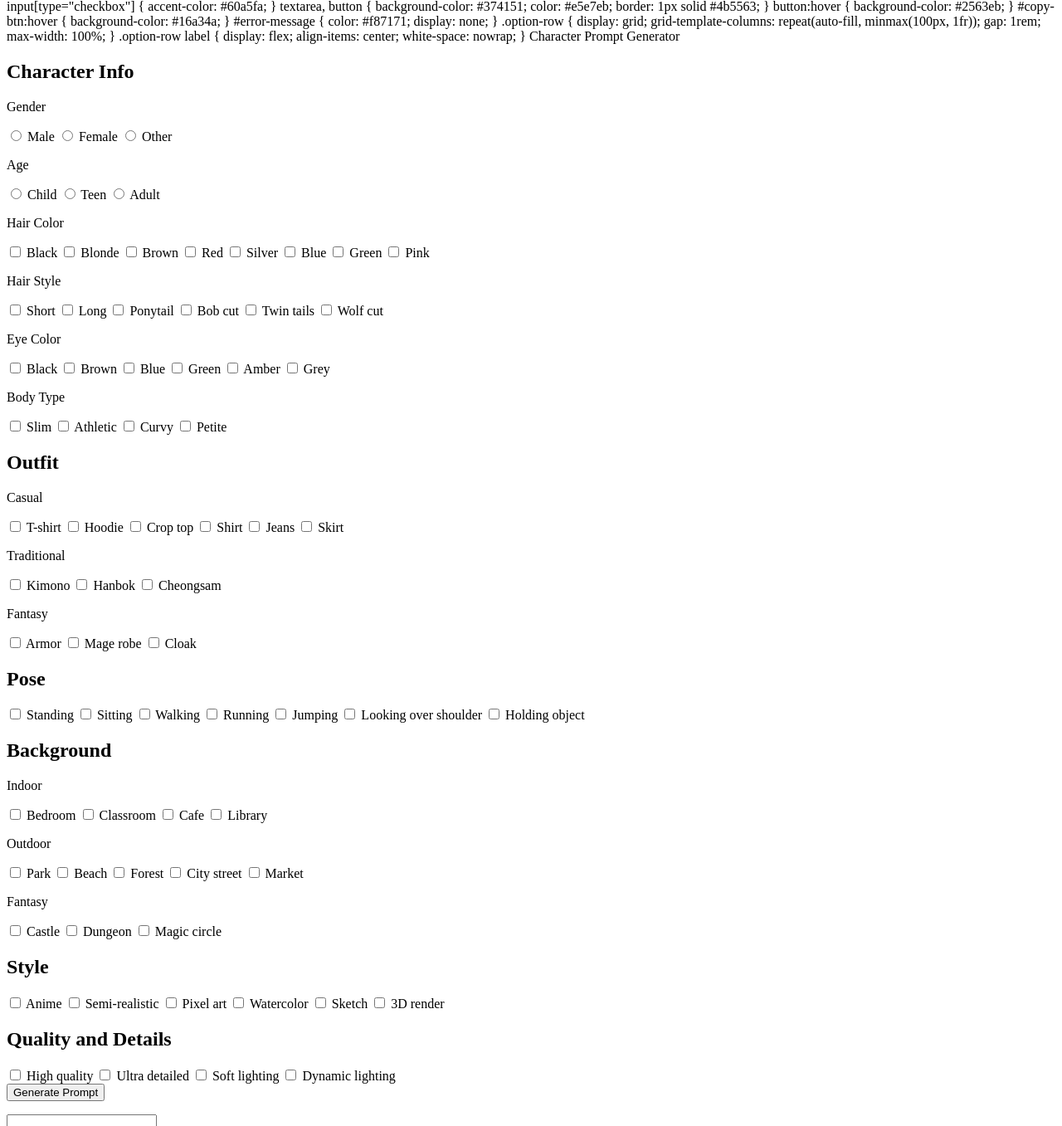
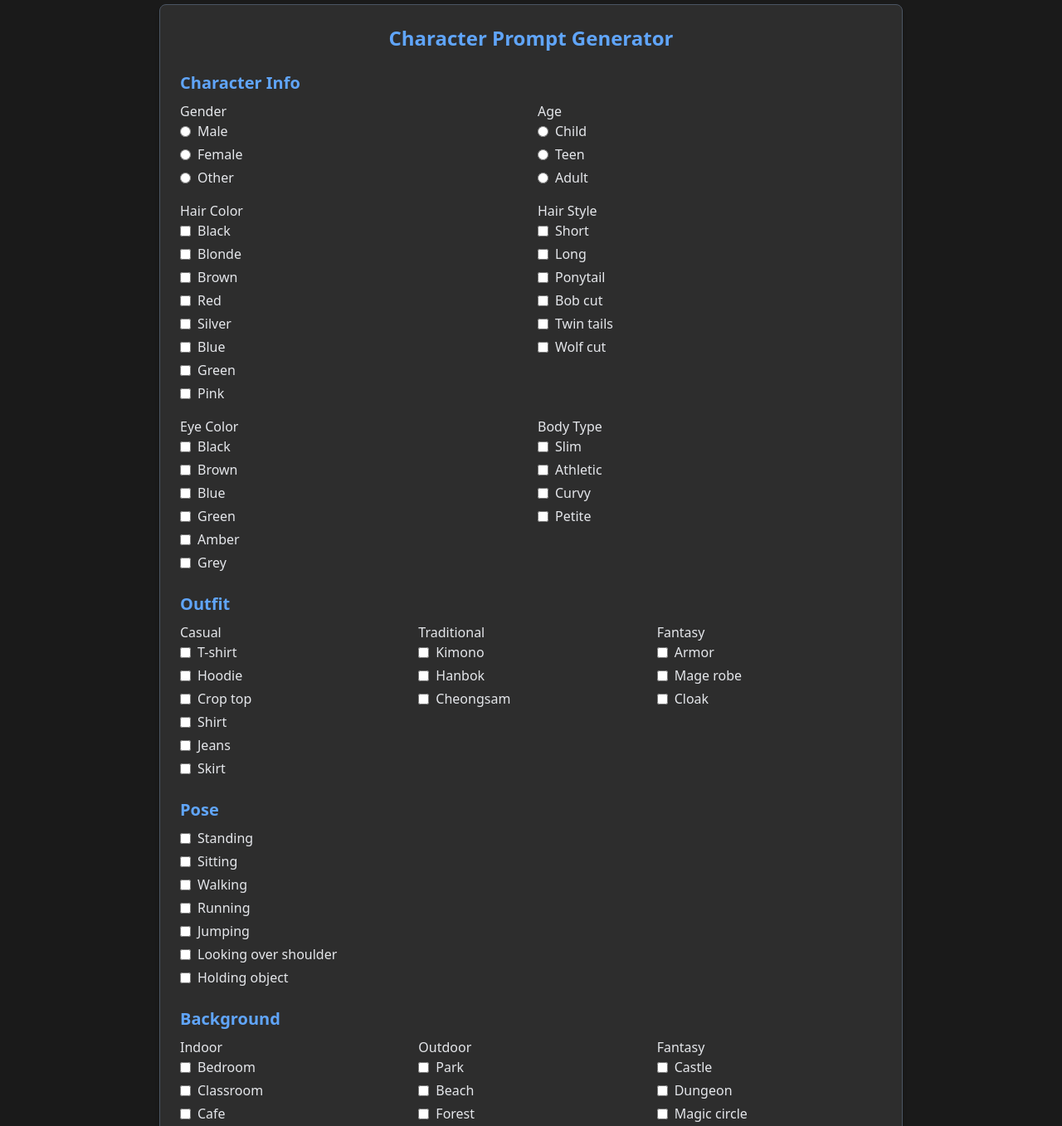
Before and after one commit to Phu2812/AIImageGenarator, a plain HTML site: page index.html in a window 1280 px wide. Shown: the part 27-1384 px from the top of the page at 83% size. Drawn offline with nearby package versions, Linux system fonts and the light colour scheme.

Commit message:
Update index.html

```diff
--- a/index.html
+++ b/index.html
@@ -1,156 +1,3 @@
-
-
-
-
-
-    Prompt Generator
-
-
-
-        body {
-            background-color: #1a1a1a;
-            color: #e5e7eb;
-        }
-        .container {
-            background-color: #2d2d2d;
-            border: 1px solid #4b5563;
-        }
-        .section-title {
-            color: #60a5fa;
-        }
-        input[type="radio"], input[type="checkbox"] {
-            accent-color: #60a5fa;
-        }
-        textarea, button {
-            background-color: #374151;
-            color: #e5e7eb;
-            border: 1px solid #4b5563;
-        }
-        button:hover {
-            background-color: #2563eb;
-        }
-        #copy-btn:hover {
-            background-color: #16a34a;
-        }
-        #error-message {
-            color: #f87171;
-            display: none;
-        }
-        .option-row {
-            display: grid;
-            grid-template-columns: repeat(auto-fill, minmax(100px, 1fr));
-            gap: 1rem;
-            max-width: 100%;
-        }
-        .option-row label {
-            display: flex;
-            align-items: center;
-            white-space: nowrap;
-        }
-
-
-
-
-        Character Prompt Generator
-
-
-    <form id="prompt-form">
-        <!-- Character Info -->
-        <div class="mb-6">
-            <h2 class="text-xl font-semibold mb-2 section-title">Character Info</h2>
-            <div class="space-y-4">
-                <div>
-                    <p class="font-medium mb-1">Gender</p>
-                    <div id="gender-options" class="option-row"></div>
-                </div>
-                <div>
-                    <p class="font-medium mb-1">Age</p>
-                    <div id="age-options" class="option-row"></div>
-                </div>
-                <div>
-                    <p class="font-medium mb-1">Hair Color</p>
-                    <div id="hair-color-options" class="option-row"></div>
-                </div>
-                <div>
-                    <p class="font-medium mb-1">Hair Style</p>
-                    <div id="hair-style-options" class="option-row"></div>
-                </div>
-                <div>
-                    <p class="font-medium mb-1">Eye Color</p>
-                    <div id="eye-color-options" class="option-row"></div>
-                </div>
-                <div>
-                    <p class="font-medium mb-1">Body Type</p>
-                    <div id="body-type-options" class="option-row"></div>
-                </div>
-            </div>
-        </div>
-
-        <!-- Outfit -->
-        <div class="mb-6">
-            <h2 class="text-xl font-semibold mb-2 section-title">Outfit</h2>
-            <div class="space-y-4">
-                <div>
-                    <p class="font-medium mb-1">Casual</p>
-                    <div id="casual-outfit-options" class="option-row"></div>
-                </div>
-                <div>
-                    <p class="font-medium mb-1">Traditional</p>
-                    <div id="traditional-outfit-options" class="option-row"></div>
-                </div>
-                <div>
-                    <p class="font-medium mb-1">Fantasy</p>
-                    <div id="fantasy-outfit-options" class="option-row"></div>
-                </div>
-            </div>
-        </div>
-
-        <!-- Pose -->
-        <div class="mb-6">
-            <h2 class="text-xl font-semibold mb-2 section-title">Pose</h2>
-            <div id="pose-options" class="option-row"></div>
-        </div>
-
-        <!-- Background -->
-        <div class="mb-6">
-            <h2 class="text-xl font-semibold mb-2 section-title">Background</h2>
-            <div class="space-y-4">
-                <div>
-                    <p class="font-medium mb-1">Indoor</p>
-                    <div id="indoor-bg-options" class="option-row"></div>
-                </div>
-                <div>
-                    <p class="font-medium mb-1">Outdoor</p>
-                    <div id="outdoor-bg-options" class="option-row"></div>
-                </div>
-                <div>
-                    <p class="font-medium mb-1">Fantasy</p>
-                    <div id="fantasy-bg-options" class="option-row"></div>
-                </div>
-            </div>
-        </div>
-
-        <!-- Style -->
-        <div class="mb-6">
-            <h2 class="text-xl font-semibold mb-2 section-title">Style</h2>
-            <div id="style-options" class="option-row"></div>
-        </div>
-
-        <!-- Quality -->
-        <div class="mb-6">
-            <h2 class="text-xl font-semibold mb-2 section-title">Quality and Details</h2>
-            <div id="quality-options" class="option-row"></div>
-        </div>
-
-        <button type="button" id="generate-btn" class="bg-blue-600 text-white px-4 py-2 rounded">Generate Prompt</button>
-    </form>
-
-    <div class="mt-6">
-        <textarea id="prompt-output" class="w-full h-32 p-2 rounded" readonly></textarea>
-        <button id="copy-btn" class="mt-2 bg-green-600 text-white px-4 py-2 rounded">Copy Prompt</button>
-    </div>
-</div>
-
 <script type="text/javascript">
         var gk_isXlsx = false;
         var gk_xlsxFileLookup = {};
@@ -180,7 +27,7 @@
                 }
 
                 // Convert filtered JSON back to CSV
-                var csv = XLSX.utils.aoa_to_sheet(filteredData.slice(headerRowIndex));
+                var csv = XLSX.utils.aoa_to_sheet(filteredData.slice(headerRowIndex)); // Create a new sheet from filtered array of arrays
                 csv = XLSX.utils.sheet_to_csv(csv, { header: 1 });
                 return csv;
             } catch (e) {
@@ -190,105 +37,312 @@
         }
         return gk_fileData[filename] || "";
         }
+        </script><!DOCTYPE html>
+<html lang="en">
+<head>
+    <meta charset="UTF-8">
+    <meta name="viewport" content="width=device-width, initial-scale=1.0">
+    <title>Prompt Generator</title>
+    <script src="https://cdn.tailwindcss.com"></script>
+    <style>
+        body {
+            background-color: #1a1a1a;
+            color: #e5e7eb;
+        }
+        .container {
+            background-color: #2d2d2d;
+            border: 1px solid #4b5563;
+        }
+        .section-title {
+            color: #60a5fa;
+        }
+        input[type="radio"], input[type="checkbox"] {
+            accent-color: #60a5fa;
+        }
+        textarea, button {
+            background-color: #374151;
+            color: #e5e7eb;
+            border: 1px solid #4b5563;
+        }
+        button:hover {
+            background-color: #2563eb;
+        }
+        #copy-btn:hover {
+            background-color: #16a34a;
+        }
+    </style>
+</head>
+<body class="p-8">
+    <div class="max-w-4xl mx-auto container p-6 rounded-lg shadow-md">
+        <h1 class="text-2xl font-bold mb-6 text-center text-blue-400">Character Prompt Generator</h1>
 
-    // Fallback JSON data
-    const fallbackData = {
-        character: {
-            gender: ["Male", "Female", "Other"],
-            age: ["Child", "Teen", "Adult"],
-            hairColor: ["Black", "Blonde", "Brown", "Red", "Silver", "Blue", "Green", "Pink"],
-            hairStyle: ["Short", "Long", "Ponytail", "Bob cut", "Twin tails", "Wolf cut"],
-            eyeColor: ["Black", "Brown", "Blue", "Green", "Amber", "Grey"],
-            bodyType: ["Slim", "Athletic", "Curvy", "Petite"]
-        },
-        outfit: {
-            casual: ["T-shirt", "Hoodie", "Crop top", "Shirt", "Jeans", "Skirt"],
-            traditional: ["Kimono", "Hanbok", "Cheongsam"],
-            fantasy: ["Armor", "Mage robe", "Cloak"]
-        },
-        pose: ["Standing", "Sitting", "Walking", "Running", "Jumping", "Looking over shoulder", "Holding object"],
-        background: {
-            indoor: ["Bedroom", "Classroom", "Cafe", "Library"],
-            outdoor: ["Park", "Beach", "Forest", "City street", "Market"],
-            fantasy: ["Castle", "Dungeon", "Magic circle"]
-        },
-        style: ["Anime", "Semi-realistic", "Pixel art", "Watercolor", "Sketch", "3D render"],
-        quality: ["High quality", "Ultra detailed", "Soft lighting", "Dynamic lighting"]
-    };
+        <form id="prompt-form">
+            <!-- Character Info -->
+            <div class="mb-6">
+                <h2 class="text-xl font-semibold mb-2 section-title">Character Info</h2>
+                <div class="grid grid-cols-1 md:grid-cols-2 gap-4">
+                    <div>
+                        <p class="font-medium">Gender</p>
+                        <div id="gender-options" class="space-y-1"></div>
+                    </div>
+                    <div>
+                        <p class="font-medium">Age</p>
+                        <div id="age-options" class="space-y-1"></div>
+                    </div>
+                    <div>
+                        <p class="font-medium">Hair Color</p>
+                        <div id="hair-color-options" class="space-y-1"></div>
+                    </div>
+                    <div>
+                        <p class="font-medium">Hair Style</p>
+                        <div id="hair-style-options" class="space-y-1"></div>
+                    </div>
+                    <div>
+                        <p class="font-medium">Eye Color</p>
+                        <div id="eye-color-options" class="space-y-1"></div>
+                    </div>
+                    <div>
+                        <p class="font-medium">Body Type</p>
+                        <div id="body-type-options" class="space-y-1"></div>
+                    </div>
+                </div>
+            </div>
 
-    // Load keywords from JSON with fallback
+            <!-- Outfit -->
+            <div class="mb-6">
+                <h2 class="text-xl font-semibold mb-2 section-title">Outfit</h2>
+                <div class="grid grid-cols-1 md:grid-cols-3 gap-4">
+                    <div>
+                        <p class="font-medium">Casual</p>
+                        <div id="casual-outfit-options" class="space-y-1"></div>
+                    </div>
+                    <div>
+                        <p class="font-medium">Traditional</p>
+                        <div id="traditional-outfit-options" class="space-y-1"></div>
+                    </div>
+                    <div>
+                        <p class="font-medium">Fantasy</p>
+                        <div id="fantasy-outfit-options" class="space-y-1"></div>
+                    </div>
+                </div>
+            </div>
+
+            <!-- Pose -->
+            <div class="mb-6">
+                <h2 class="text-xl font-semibold mb-2 section-title">Pose</h2>
+                <div id="pose-options" class="space-y-1"></div>
+            </div>
+
+            <!-- Background -->
+            <div class="mb-6">
+                <h2 class="text-xl font-semibold mb-2 section-title">Background</h2>
+                <div class="grid grid-cols-1 md:grid-cols-3 gap-4">
+                    <div>
+                        <p class="font-medium">Indoor</p>
+                        <div id="indoor-bg-options" class="space-y-1"></div>
+                    </div>
+                    <div>
+                        <p class="font-medium">Outdoor</p>
+                        <div id="outdoor-bg-options" class="space-y-1"></div>
+                    </div>
+                    <div>
+                        <p class="font-medium">Fantasy</p>
+                        <div id="fantasy-bg-options" class="space-y-1"></div>
+                    </div>
+                </div>
+            </div>
+
+            <!-- Style -->
+            <div class="mb-6">
+                <h2 class="text-xl font-semibold mb-2 section-title">Style</h2>
+                <div id="style-options" class="space-y-1"></div>
+            </div>
+
+            <!-- Quality -->
+            <div class="mb-6">
+                <h2 class="text-xl font-semibold mb-2 section-title">Quality and Details</h2>
+                <div id="quality-options" class="space-y-1"></div>
+            </div>
+
+            <button type="button" id="generate-btn" class="bg-blue-600 text-white px-4 py-2 rounded">Generate Prompt</button>
+        </form>
+
+        <div class="mt-6">
+            <textarea id="prompt-output" class="w-full h-32 p-2 rounded" readonly></textarea>
+            <button id="copy-btn" class="mt-2 bg-green-600 text-white px-4 py-2 rounded">Copy Prompt</button>
+        </div>
+    </div>
+
+    <script>
+        // Load keywords from JSON
         fetch('keywords.json')
-        .then(response => {
-            if (!response.ok) throw new Error('Failed to load keywords.json');
-            return response.json();
-        })
+            .then(response => response.json())
             .then(data => {
                 populateOptions(data);
             })
-        .catch(error => {
-            console.error('Error loading keywords:', error);
-            document.getElementById('error-message').style.display = 'block';
-            document.getElementById('error-message').textContent =
-                'Không thể tải keywords.json. Đang sử dụng dữ liệu dự phòng. Vui lòng đảm bảo file keywords.json nằm cùng thư mục với index.html.';
-            populateOptions(fallbackData);
+            .catch(error => console.error('Error loading keywords:', error));
+
+        function populateOptions(data) {
+            // Gender (radio for single select)
+            const genderContainer = document.getElementById('gender-options');
+            data.character.gender.forEach(option => {
+                genderContainer.innerHTML += `
+                    <label class="flex items-center">
+                        <input type="radio" name="gender" value="${option.toLowerCase()}" class="mr-2">
+                        ${option}
+                    </label>
+                `;
             });
 
-    function populateOptions(data) {
-        // Helper function to create option rows with max 8 items per row
-        function createOptionRow(container, options, name, type = 'checkbox') {
-            container.innerHTML = '';
-            for (let i = 0; i < options.length; i += 8) {
-                const row = document.createElement('div');
-                row.className = 'option-row';
-                options.slice(i, i + 8).forEach(option => {
-                    const label = document.createElement('label');
-                    label.className = 'flex items-center';
-                    label.innerHTML = `
-                        <input type="${type}" name="${name}" value="${option.toLowerCase()}" class="mr-2">
+            // Age (radio for single select)
+            const ageContainer = document.getElementById('age-options');
+            data.character.age.forEach(option => {
+                ageContainer.innerHTML += `
+                    <label class="flex items-center">
+                        <input type="radio" name="age" value="${option.toLowerCase()}" class="mr-2">
                         ${option}
+                    </label>
                 `;
-                    row.appendChild(label);
             });
-                container.appendChild(row);
-            }
-        }
 
-        // Gender (radio)
-        createOptionRow(document.getElementById('gender-options'), data.character.gender, 'gender', 'radio');
+            // Hair Color (checkbox for multi)
+            const hairColorContainer = document.getElementById('hair-color-options');
+            data.character.hairColor.forEach(option => {
+                hairColorContainer.innerHTML += `
+                    <label class="flex items-center">
+                        <input type="checkbox" name="hairColor" value="${option.toLowerCase()}" class="mr-2">
+                        ${option}
+                    </label>
+                `;
+            });
 
-        // Age (radio)
-        createOptionRow(document.getElementById('age-options'), data.character.age, 'age', 'radio');
+            // Hair Style (checkbox for multi)
+            const hairStyleContainer = document.getElementById('hair-style-options');
+            data.character.hairStyle.forEach(option => {
+                hairStyleContainer.innerHTML += `
+                    <label class="flex items-center">
+                        <input type="checkbox" name="hairStyle" value="${option.toLowerCase()}" class="mr-2">
+                        ${option}
+                    </label>
+                `;
+            });
 
-        // Hair Color (checkbox)
-        createOptionRow(document.getElementById('hair-color-options'), data.character.hairColor, 'hairColor');
+            // Eye Color (checkbox for multi)
+            const eyeColorContainer = document.getElementById('eye-color-options');
+            data.character.eyeColor.forEach(option => {
+                eyeColorContainer.innerHTML += `
+                    <label class="flex items-center">
+                        <input type="checkbox" name="eyeColor" value="${option.toLowerCase()}" class="mr-2">
+                        ${option}
+                    </label>
+                `;
+            });
 
-        // Hair Style (checkbox)
-        createOptionRow(document.getElementById('hair-style-options'), data.character.hairStyle, 'hairStyle');
-
-        // Eye Color (checkbox)
-        createOptionRow(document.getElementById('eye-color-options'), data.character.eyeColor, 'eyeColor');
-
-        // Body Type (checkbox)
-        createOptionRow(document.getElementById('body-type-options'), data.character.bodyType, 'bodyType');
+            // Body Type (checkbox for multi)
+            const bodyTypeContainer = document.getElementById('body-type-options');
+            data.character.bodyType.forEach(option => {
+                bodyTypeContainer.innerHTML += `
+                    <label class="flex items-center">
+                        <input type="checkbox" name="bodyType" value="${option.toLowerCase()}" class="mr-2">
+                        ${option}
+                    </label>
+                `;
+            });
 
             // Outfits
-        createOptionRow(document.getElementById('casual-outfit-options'), data.outfit.casual, 'outfit');
-        createOptionRow(document.getElementById('traditional-outfit-options'), data.outfit.traditional, 'outfit');
-        createOptionRow(document.getElementById('fantasy-outfit-options'), data.outfit.fantasy, 'outfit');
+            const casualOutfitContainer = document.getElementById('casual-outfit-options');
+            data.outfit.casual.forEach(option => {
+                casualOutfitContainer.innerHTML += `
+                    <label class="flex items-center">
+                        <input type="checkbox" name="outfit" value="${option.toLowerCase()}" class="mr-2">
+                        ${option}
+                    </label>
+                `;
+            });
 
-        // Pose (checkbox)
-        createOptionRow(document.getElementById('pose-options'), data.pose, 'pose');
+            const traditionalOutfitContainer = document.getElementById('traditional-outfit-options');
+            data.outfit.traditional.forEach(option => {
+                traditionalOutfitContainer.innerHTML += `
+                    <label class="flex items-center">
+                        <input type="checkbox" name="outfit" value="${option.toLowerCase()}" class="mr-2">
+                        ${option}
+                    </label>
+                `;
+            });
+
+            const fantasyOutfitContainer = document.getElementById('fantasy-outfit-options');
+            data.outfit.fantasy.forEach(option => {
+                fantasyOutfitContainer.innerHTML += `
+                    <label class="flex items-center">
+                        <input type="checkbox" name="outfit" value="${option.toLowerCase()}" class="mr-2">
+                        ${option}
+                    </label>
+                `;
+            });
+
+            // Pose (checkbox for multi)
+            const poseContainer = document.getElementById('pose-options');
+            data.pose.forEach(option => {
+                poseContainer.innerHTML += `
+                    <label class="flex items-center">
+                        <input type="checkbox" name="pose" value="${option.toLowerCase()}" class="mr-2">
+                        ${option}
+                    </label>
+                `;
+            });
 
             // Backgrounds
-        createOptionRow(document.getElementById('indoor-bg-options'), data.background.indoor, 'background');
-        createOptionRow(document.getElementById('outdoor-bg-options'), data.background.outdoor, 'background');
-        createOptionRow(document.getElementById('fantasy-bg-options'), data.background.fantasy, 'background');
+            const indoorBgContainer = document.getElementById('indoor-bg-options');
+            data.background.indoor.forEach(option => {
+                indoorBgContainer.innerHTML += `
+                    <label class="flex items-center">
+                        <input type="checkbox" name="background" value="${option.toLowerCase()}" class="mr-2">
+                        ${option}
+                    </label>
+                `;
+            });
 
-        // Style (checkbox)
-        createOptionRow(document.getElementById('style-options'), data.style, 'style');
+            const outdoorBgContainer = document.getElementById('outdoor-bg-options');
+            data.background.outdoor.forEach(option => {
+                outdoorBgContainer.innerHTML += `
+                    <label class="flex items-center">
+                        <input type="checkbox" name="background" value="${option.toLowerCase()}" class="mr-2">
+                        ${option}
+                    </label>
+                `;
+            });
 
-        // Quality (checkbox)
-        createOptionRow(document.getElementById('quality-options'), data.quality, 'quality');
+            const fantasyBgContainer = document.getElementById('fantasy-bg-options');
+            data.background.fantasy.forEach(option => {
+                fantasyBgContainer.innerHTML += `
+                    <label class="flex items-center">
+                        <input type="checkbox" name="background" value="${option.toLowerCase()}" class="mr-2">
+                        ${option}
+                    </label>
+                `;
+            });
+
+            // Style (checkbox for multi)
+            const styleContainer = document.getElementById('style-options');
+            data.style.forEach(option => {
+                styleContainer.innerHTML += `
+                    <label class="flex items-center">
+                        <input type="checkbox" name="style" value="${option.toLowerCase()}" class="mr-2">
+                        ${option}
+                    </label>
+                `;
+            });
+
+            // Quality (checkbox for multi)
+            const qualityContainer = document.getElementById('quality-options');
+            data.quality.forEach(option => {
+                qualityContainer.innerHTML += `
+                    <label class="flex items-center">
+                        <input type="checkbox" name="quality" value="${option.toLowerCase()}" class="mr-2">
+                        ${option}
+                    </label>
+                `;
+            });
         }
 
         // Generate Prompt
@@ -348,3 +402,5 @@
             alert('Prompt copied to clipboard!');
         });
     </script>
+</body>
+</html>
```
Lines whose indentation alone changed are shown as unchanged.
